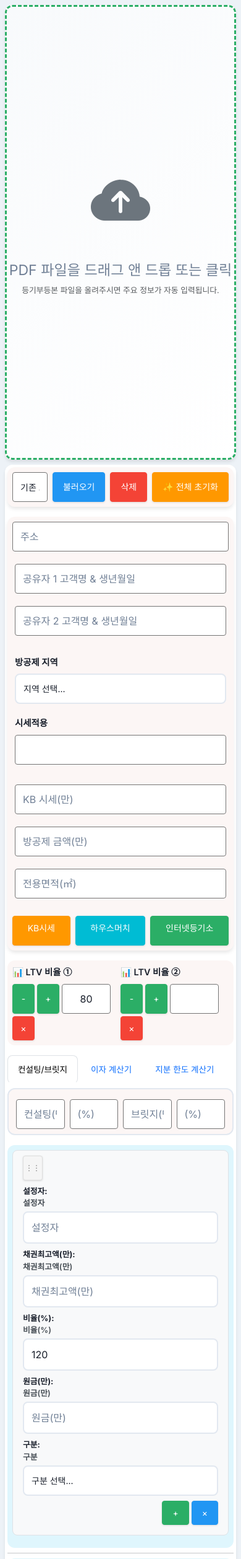
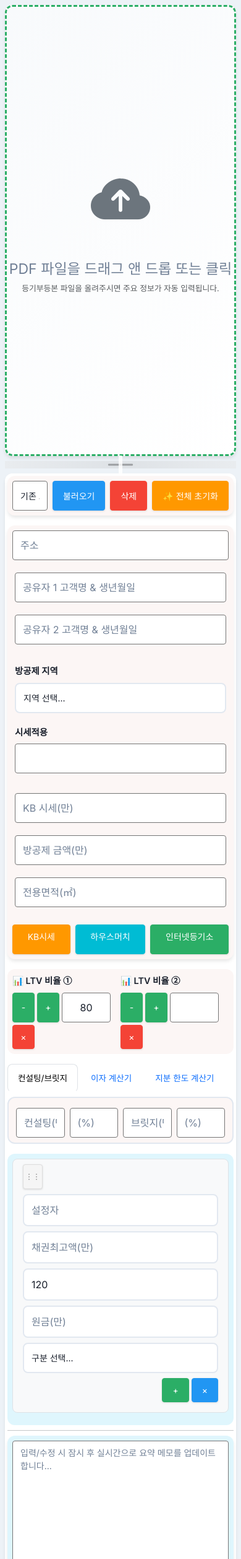
Before and after one commit to young626-jang/ltv_flask_, a Flask app: page / in a window 390 px wide. Shown: the top 2516 px of the page at 62% size. Run offline with Flask 3, Linux system fonts and the light colour scheme; data that the repository does not hold is empty.

Commit message:
Update style.css

```diff
--- a/static/css/style.css
+++ b/static/css/style.css
@@ -371,9 +371,27 @@
                 margin: 0;
             }
 
-            /* 리사이즈 바 숨기기 */
+            /* 모바일에서도 리사이즈 바 표시하되 터치에 최적화 */
             .resize-bar {
-                display: none;
+                width: 100% !important;
+                height: 12px; /* 터치하기 쉽도록 높이 확대 */
+                cursor: row-resize;
+                background: linear-gradient(to right, #e9ecef, #dee2e6, #e9ecef);
+                touch-action: none;
+                position: relative;
+                z-index: 999;
+            }
+
+            .resize-bar::before {
+                width: 40px !important; /* 터치 영역 확대 */
+                height: 3px !important;
+                background: rgba(0,0,0,0.3) !important;
+            }
+
+            .resize-bar::after {
+                width: 6px !important;
+                height: 30px !important;
+                background: rgba(255,255,255,0.8) !important;
             }
 
             /* 버튼들을 터치하기 편하게 크게 */
@@ -424,12 +442,7 @@
                 display: none !important;
             }
 
-            /* 모바일에서 각 필드에 라벨 추가 */
-            .loan-col-lender:before { content: "설정자: "; font-weight: bold; }
-            .loan-col-max-amount:before { content: "채권최고액(만): "; font-weight: bold; }
-            .loan-col-ratio:before { content: "비율(%): "; font-weight: bold; }
-            .loan-col-principal:before { content: "원금(만): "; font-weight: bold; }
-            .loan-col-status:before { content: "구분: "; font-weight: bold; }
+            /* 모바일에서는 불필요한 라벨 제거 - placeholder로 충분 */
 
             /* 업로드 영역 모바일 최적화 */
             #upload-section {
@@ -776,8 +789,7 @@
 
         @media (max-width: 576px) {
             .mobile-label {
-                display: block !important;
-                font-weight: 600;
+                display: none !important; /* 모바일에서 라벨 숨기기 */
                 margin-bottom: 0.25rem;
                 color: #495057;
                 font-size: 0.8rem;
```
